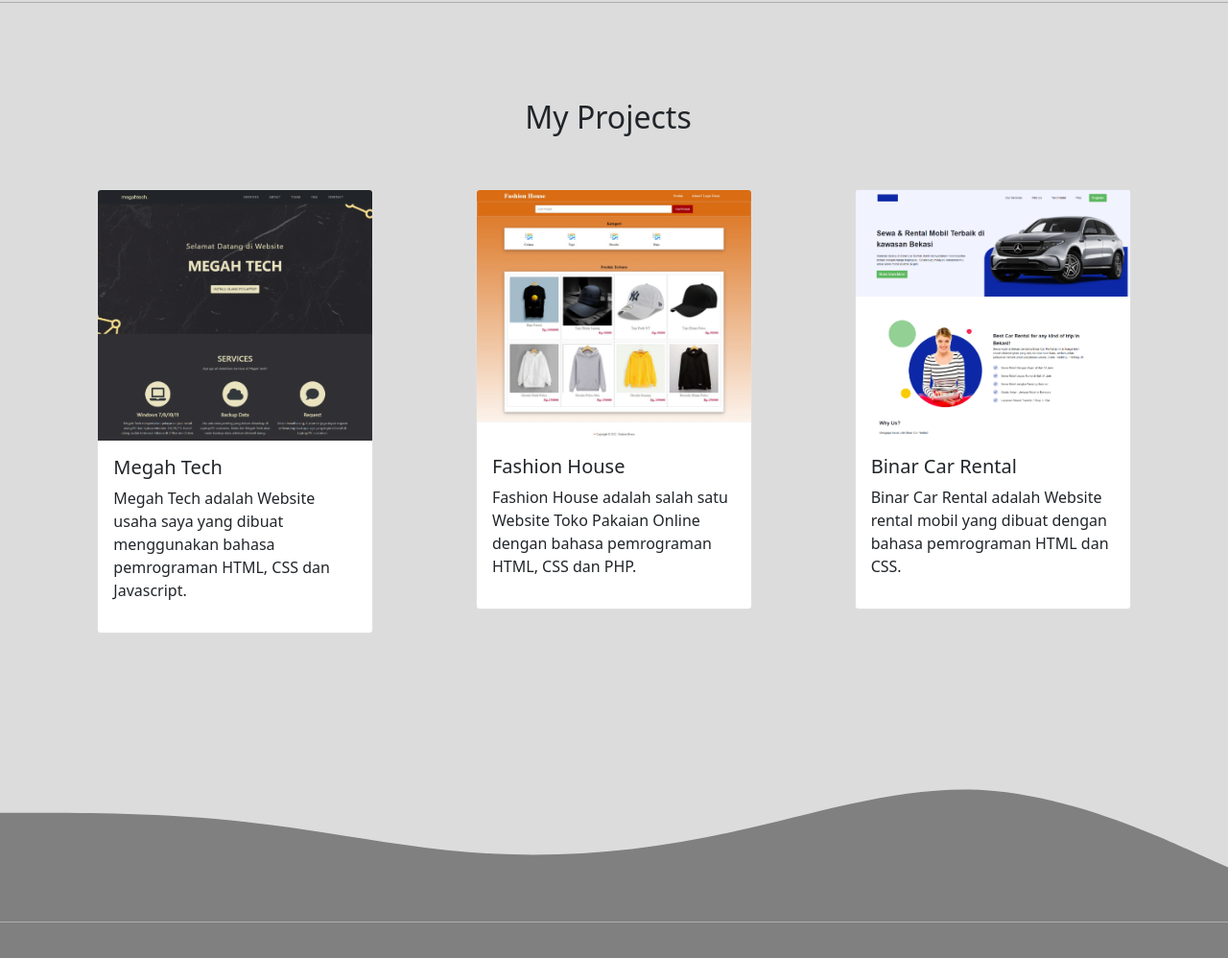
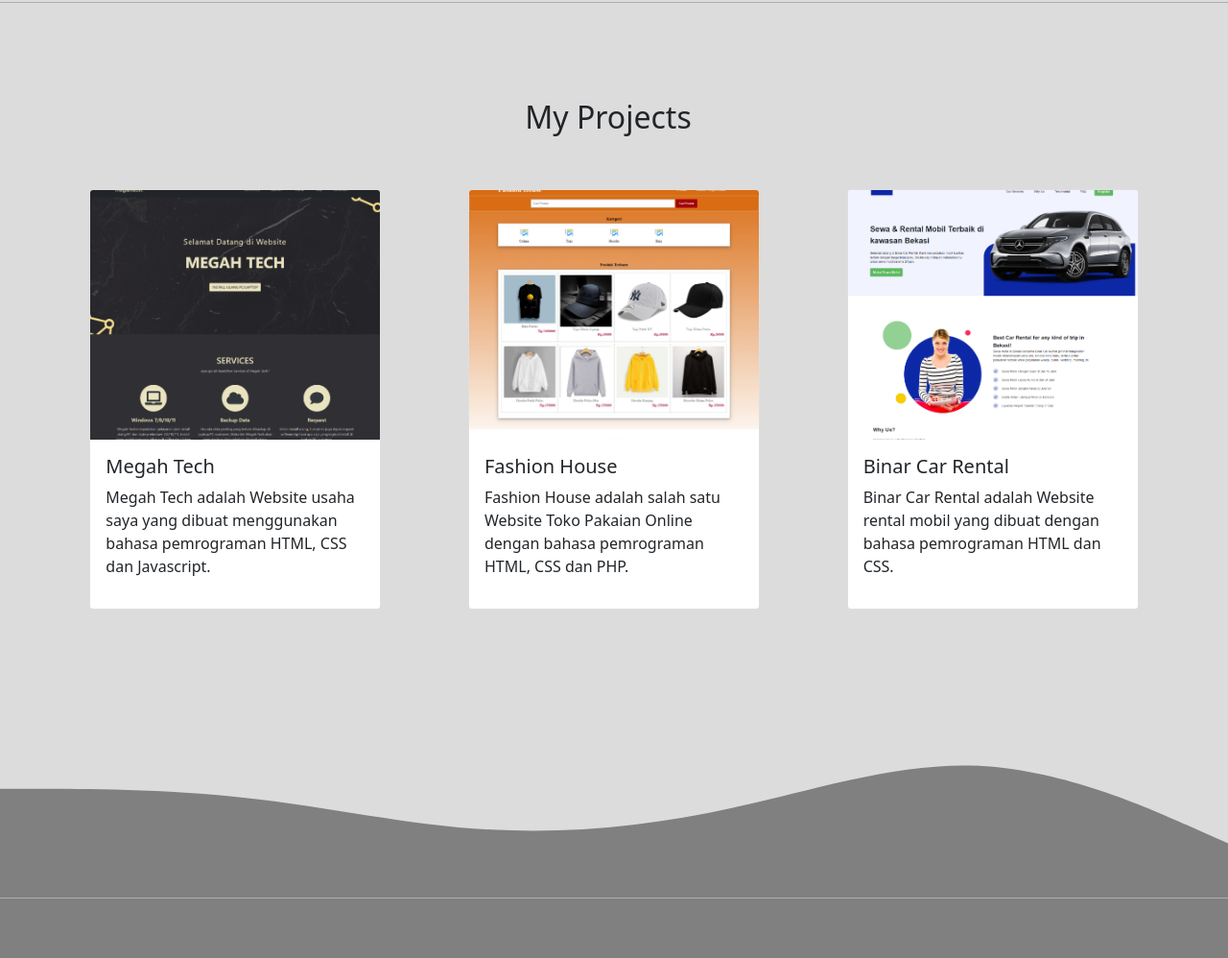
Before and after one commit to madrianmln/madrianmln.github.io, a plain HTML site: page index.html in a window 1280 px wide. Shown: the part 1419-2417 px from the top of the page at 96% size. Drawn offline with nearby package versions, Linux system fonts and the light colour scheme.

Commit message:
[RIAN]Project-img fit

```diff
--- a/css/style.css
+++ b/css/style.css
@@ -282,6 +282,10 @@ body {
     margin: auto;
 }
 
+.card-img-top{
+    height: 260px;
+    object-fit: cover;
+}
 
 /* Projects-end */
 
--- a/index.html
+++ b/index.html
@@ -112,7 +112,7 @@
             </div>
             <div class="row ms-5 me-5">
                 <div class="col-lg-4 mb-3">
-                    <div class="card" style="width: 18rem;">
+                    <div class="card" style="width: 19rem;">
                         <img src="./assets/img/Megah Tech.png" class="card-img-top" alt="...">
                         <div class="card-body">
                             <h5 class="card-text">Megah Tech</h5>
@@ -121,7 +121,7 @@
                     </div>
                 </div>
                 <div class="col-lg-4 mb-3">
-                    <div class="card" style="width: 18rem;">
+                    <div class="card" style="width: 19rem;">
                         <img src="./assets/img/Fashion House.jpeg" class="card-img-top" alt="...">
                         <div class="card-body">
                             <h5 class="card-text">Fashion House</h5>
@@ -130,7 +130,7 @@
                     </div>
                 </div>
                 <div class="col-lg-4 mb-3">
-                    <div class="card" style="width: 18rem;">
+                    <div class="card" style="width: 19rem;">
                         <img src="./assets/img/Binar Rental Car.png" class="card-img-top" alt="...">
                         <div class="card-body">
                             <h5 class="card-text">Binar Car Rental</h5>
```
